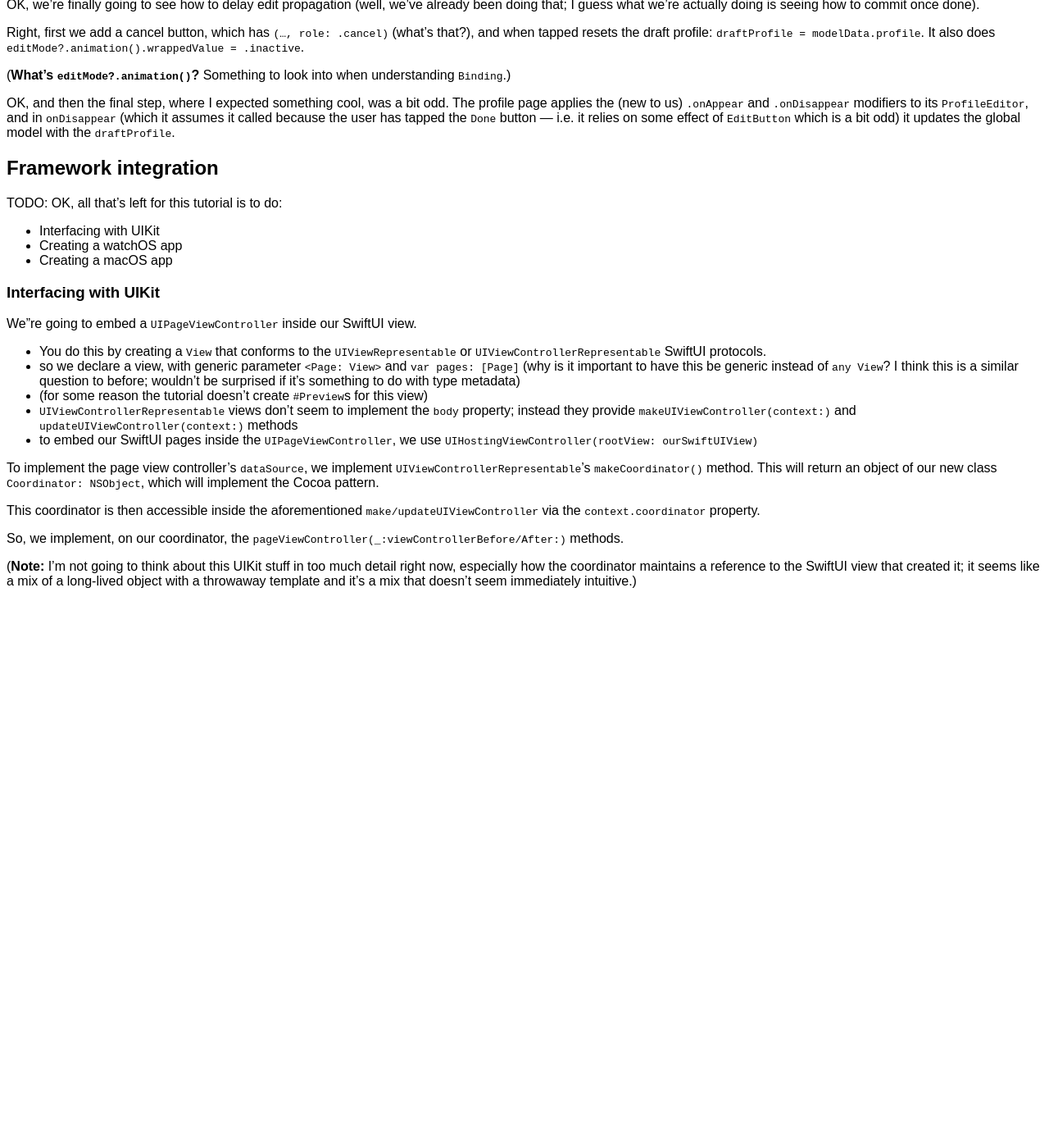
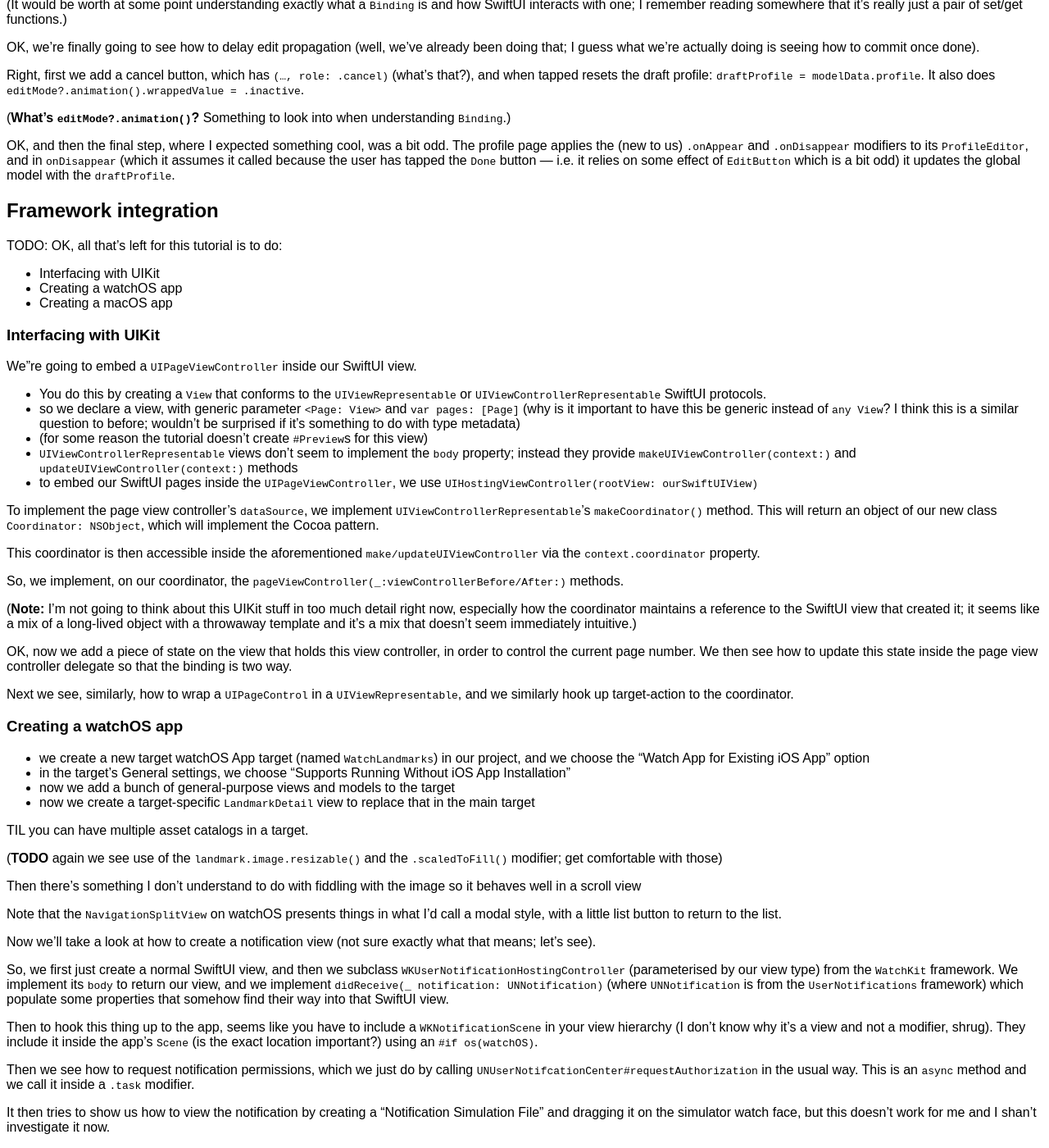
Before and after one commit to lawrence-forooghian/website, a Jekyll site: the page built from site/notes/_posts/2024-02-20-swiftui.md, in a window 1280 px wide and 1400 px high, scrolled down 6778 px. Shown: the whole window at 82% size. Built offline with Jekyll 4.4.1, drawn with Linux system fonts in a browser that asks for light colours; the table of contents is made by our own code; before the commit the page ends 7512 px from its top, so only the background shows below that; some of the changed text lies outside the part shown.

Commit message:
Update SwiftUI notes

```diff
--- a/site/notes/_posts/2024-02-20-swiftui.md
+++ b/site/notes/_posts/2024-02-20-swiftui.md
@@ -154,6 +154,8 @@ Now we see how to manipulate model data in a reusable view, by passing a binding
 - in the `#Preview`, we pass a `isSet: .constant(true)` binding. Notice that this means that when we press the button the appearance never changes in the preview.
 
 So, inside the `LandmarkDetail` view, in order to get the binding to pass to `FavoriteButton`, we find the index of the current landmark inside `modelData.landmarks`. Then inside `body` we declare an `@Bindable var modelData = modelData` (the latter coming from the environment). No idea what this `@Bindable` step is nor why we do it. And then we pass `$modelData.landmarks[landmarkIndex].isFavorite` to the `FavoriteButton`.
+
+(What is `@Bindable`?)
 
 (It would be instructive to some time understand why this _feels_ so much more complicated than React, in which you basically just have `useState` and `useContext`. Is it because I’ve not yet seen a full app created in React?)
 
@@ -366,3 +368,32 @@ This coordinator is then accessible inside the aforementioned `make/updateUIView
 So, we implement, on our coordinator, the `pageViewController(_:viewControllerBefore/After:)` methods.
 
 (**Note:** I’m not going to think about this UIKit stuff in too much detail right now, especially how the coordinator maintains a reference to the SwiftUI view that created it; it seems like a mix of a long-lived object with a throwaway template and it’s a mix that doesn’t seem immediately intuitive.)
+
+OK, now we add a piece of state on the view that holds this view controller, in order to control the current page number. We then see how to update this state inside the page view controller delegate so that the binding is two way.
+
+Next we see, similarly, how to wrap a `UIPageControl` in a `UIViewRepresentable`, and we similarly hook up target-action to the coordinator.
+
+### Creating a watchOS app
+
+- we create a new target watchOS App target (named `WatchLandmarks`) in our project, and we choose the "Watch App for Existing iOS App" option
+- in the target’s General settings, we choose "Supports Running Without iOS App Installation"
+- now we add a bunch of general-purpose views and models to the target
+- now we create a target-specific `LandmarkDetail` view to replace that in the main target
+
+TIL you can have multiple asset catalogs in a target.
+
+(**TODO** again we see use of the `landmark.image.resizable()` and the `.scaledToFill()` modifier; get comfortable with those)
+
+Then there’s something I don’t understand to do with fiddling with the image so it behaves well in a scroll view
+
+Note that the `NavigationSplitView` on watchOS presents things in what I’d call a modal style, with a little list button to return to the list.
+
+Now we’ll take a look at how to create a notification view (not sure exactly what that means; let’s see).
+
+So, we first just create a normal SwiftUI view, and then we subclass `WKUserNotificationHostingController` (parameterised by our view type) from the `WatchKit` framework. We implement its `body` to return our view, and we implement `didReceive(_ notification: UNNotification)` (where `UNNotification` is from the `UserNotifications` framework) which populate some properties that somehow find their way into that SwiftUI view.
+
+Then to hook this thing up to the app, seems like you have to include a `WKNotificationScene` in your view hierarchy (I don’t know why it’s a view and not a modifier, shrug). They include it inside the app’s `Scene` (is the exact location important?) using an `#if os(watchOS)`.
+
+Then we see how to request notification permissions, which we just do by calling `UNUserNotifcationCenter#requestAuthorization` in the usual way. This is an `async` method and we call it inside a `.task` modifier.
+
+It then tries to show us how to view the notification by creating a "Notification Simulation File" and dragging it on the simulator watch face, but this doesn’t work for me and I shan’t investigate it now.
```
